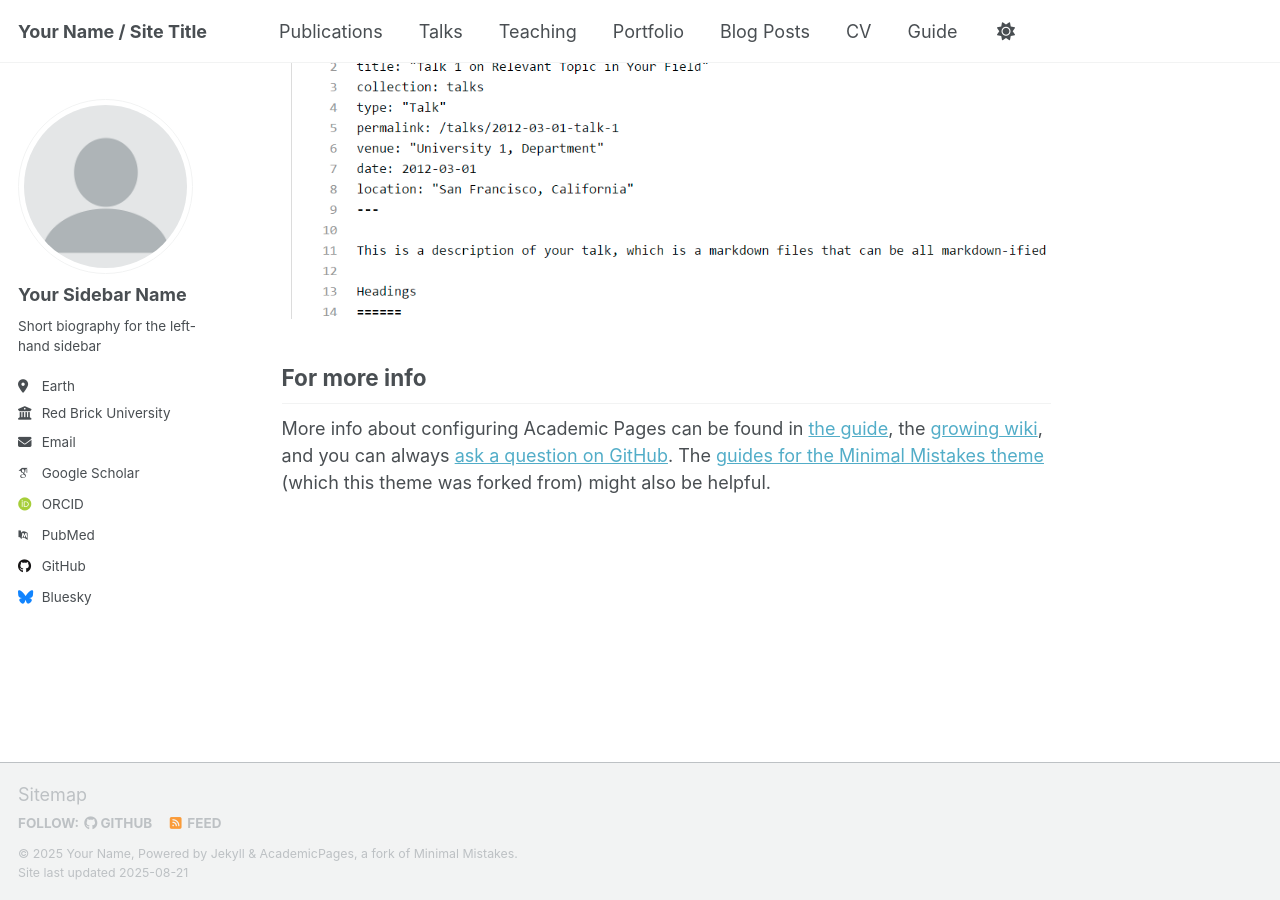
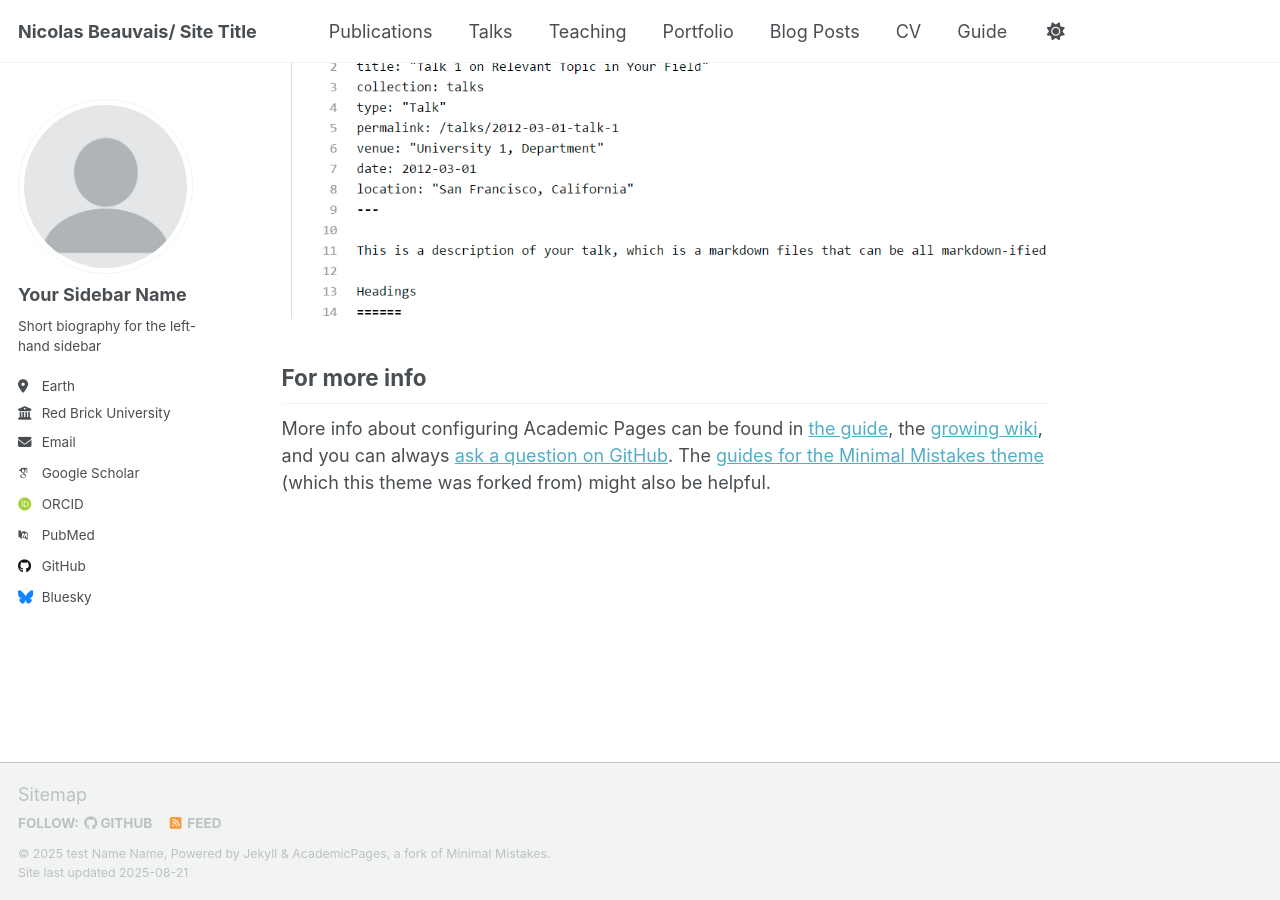
Before and after one commit to nbeauvais/nbeauvais.github.io, a Jekyll site: the page built from _pages/about.md, in a window 1280 px wide and 900 px high, scrolled down 2880 px. Built offline with Jekyll 4.4.1, drawn with Linux system fonts in a browser that asks for light colours; some web fonts are replaced; a script that is not in the unit is left out.

Commit message:
Update _config.yml test name

```diff
--- a/_config.yml
+++ b/_config.yml
@@ -9,9 +9,9 @@
 # Basic Site Settings
 locale                   : "en-US"
 site_theme               : "default" # Currently available options are "default", "air"
-title                    : "Your Name / Site Title"
+title                    : "Nicolas Beauvais/ Site Title"
 title_separator          : "-"
-name                     : &name "Your Name"
+name                     : &name "test Name Name"
 description              : &description "personal description"
 url                      : https://academicpages.github.io # the base hostname & protocol for your site e.g. "https://[your GitHub username].github.io" or if you already have some other page hosted on Github then use "https://[your GitHub username].github.io/[Your Repo Name]"
 baseurl                  : "" # the subpath of your site, e.g. "/blog"
```
